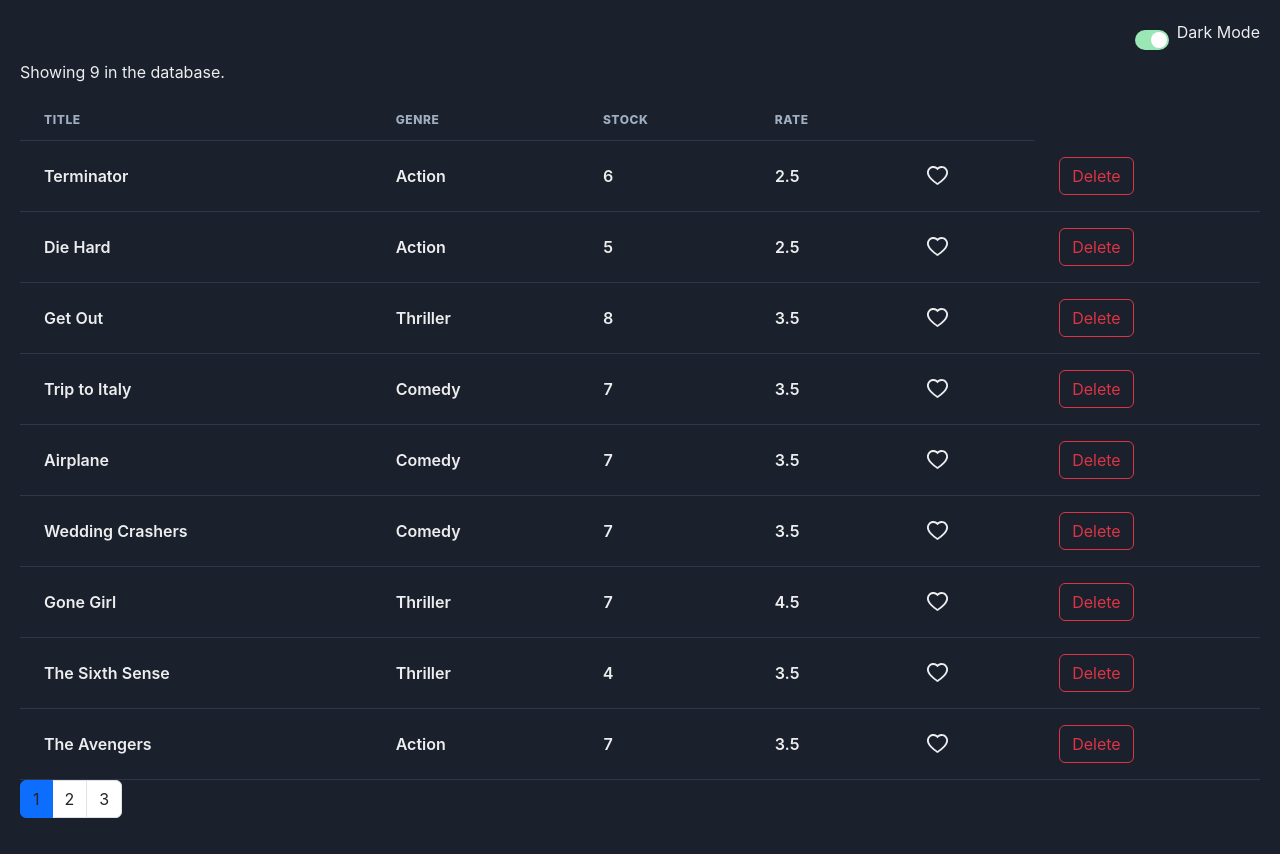
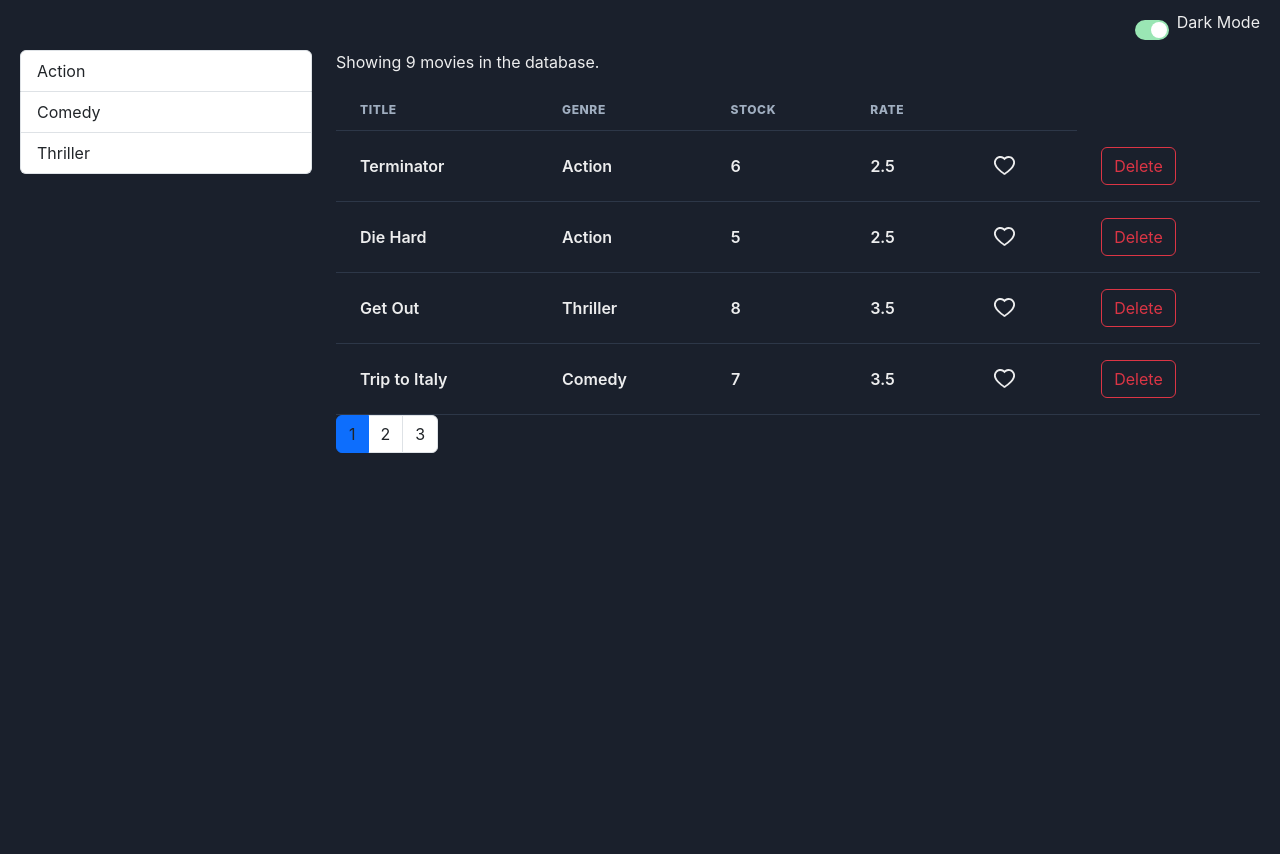
Before and after one commit to christienMD/Videly, a React (Vite) app: page / in a window 1280 px wide. After the commit the page ends 800 px from the top, so only its background shows below. Built offline with nearby package versions, Linux system fonts and the light colour scheme.

Commit message:
Build the Genres List Group and Implement filtering

```diff
--- a/src/App.tsx
+++ b/src/App.tsx
@@ -23,7 +23,6 @@ function App() {
       <ColorModeSwitch />
 
       <Movies
-        moviesCount={movies.length}
         movies={movies}
         onDeleteMovie={handleDelete}
         onClickLike={(movie) => {
--- a/src/components/Movies.tsx
+++ b/src/components/Movies.tsx
@@ -1,32 +1,50 @@
 import { Table, Td, Text, Th, Thead, Tr } from "@chakra-ui/react";
 import { Movie } from "../services/fakeMovieService";
+import { Genre } from "../services/fakeGenreService";
+import { getGenres } from "../services/fakeGenreService";
 import { tableHeaders } from "../App";
 import Like from "./common/Like";
 import Pagination from "./common/Pagination";
+import { paginate } from "../utils/paginate";
 import { useState } from "react";
+import ListGroup from "./common/ListGroup";
 
 interface Movies {
   movies: Movie[];
   onDeleteMovie: (movie: Movie) => void;
-  moviesCount: number;
   onClickLike: (movie: Movie) => void;
 }
 
 const Movies = ({
   movies,
   onDeleteMovie,
-  moviesCount,
   onClickLike,
 }: Movies) => {
-    const [currentPage, setCurrentPage] = useState(1)
-    const handlePageChange = (page:number) => {
-      setCurrentPage(page)
-    }
+  const allGenres = getGenres();
+  const [selectedGenre, setSelectedGenre] = useState<Genre>();
+  const [genres, setGenres] = useState<Genre[]>(allGenres);
+  const pageSize = 4;
+  const [currentPage, setCurrentPage] = useState(1);
+  const handlePageChange = (page: number) => {
+    setCurrentPage(page);
+  };
+
+  const filteredMovies = selectedGenre
+    ? movies.filter((m) => m.genre._id === selectedGenre._id)
+    : movies;
+  const paginatedMovies = paginate(filteredMovies, currentPage, pageSize);
 
   return (
-    <>
-      {moviesCount > 0 ? (
-        <Text>Showing {moviesCount} in the database.</Text>
+    <div className="row">
+      <div className="col-md-3">
+        <ListGroup
+          genres={genres}
+          onSelectGenre={(genre) => setSelectedGenre(genre)}
+        />
+      </div>
+      <div className="col">
+        {filteredMovies.length > 0 ? (
+          <Text>Showing {filteredMovies.length} movies in the database.</Text>
         ) : (
           <Text>There are no movies in the database</Text>
         )}
@@ -41,7 +59,7 @@ const Movies = ({
             </Tr>
           </Thead>
           <tbody>
-          {movies.map((movie) => (
+            {paginatedMovies.map((movie) => (
               <Tr fontWeight="semibold" key={movie._id}>
                 <Td>{movie.title}</Td>
                 <Td>{movie.genre.name}</Td>
@@ -62,8 +80,14 @@ const Movies = ({
             ))}
           </tbody>
         </Table>
-      <Pagination currentPage={currentPage} itemsCount={movies.length} pageSize={4} onPageChange={(page) => handlePageChange(page)}/>
-    </>
+        <Pagination
+          currentPage={currentPage}
+          itemsCount={filteredMovies.length}
+          pageSize={pageSize}
+          onPageChange={(page) => handlePageChange(page)}
+        />
+      </div>
+    </div>
   );
 };
 
--- /dev/null
+++ b/src/components/common/ListGroup.tsx
@@ -0,0 +1,33 @@
+import { useState } from "react";
+import { Genre } from "../../services/fakeGenreService";
+
+export interface Genres {
+  genres: Genre[];
+  onSelectGenre: (genre: Genre) => void;
+}
+
+const ListGroup = ({ genres, onSelectGenre }: Genres) => {
+  const [selectedGenre, setSelectedGenre] = useState<Genre>();
+  return (
+    <ul className="list-group">
+      {genres.map((genre) => (
+        <li
+          onClick={() => {
+            setSelectedGenre(genre);
+            onSelectGenre(genre);
+          }}
+          key={genre._id}
+          className={
+            genre === selectedGenre
+              ? "list-group-item active"
+              : "list-group-item"
+          }
+        >
+          {genre.name}
+        </li>
+      ))}
+    </ul>
+  );
+};
+
+export default ListGroup;
--- a/src/components/common/Pagination.tsx
+++ b/src/components/common/Pagination.tsx
@@ -13,7 +13,7 @@ const Pagination = ({
   currentPage,
   onPageChange,
 }: Props) => {
-  console.log(currentPage);
+  // console.log(currentPage);
   const pagesCount = Math.ceil(itemsCount / pageSize);
   if (pagesCount === 1) return null;
   const pages = _.range(1, pagesCount + 1);
--- a/src/index.css
+++ b/src/index.css
@@ -1,4 +1,4 @@
 body {
   margin: 0;
-  padding: 20px 20px;
+  padding: 10px 20px;
 }
--- a/src/services/fakeGenreService.ts
+++ b/src/services/fakeGenreService.ts
@@ -1,3 +1,7 @@
+export interface Genre {
+  _id: string;
+  name: string;
+}
 
 export const genres = [
   { _id: "5b21ca3eeb7f6fbccd471818", name: "Action" },
--- /dev/null
+++ b/src/utils/paginate.ts
@@ -0,0 +1,8 @@
+import _ from "lodash";
+import { Movie } from "../services/fakeMovieService";
+
+
+export const paginate = (items: Movie[] , pageNumber: number, pageSize : number) => {
+  const startIndex = (pageNumber - 1) * pageSize;
+ return _(items).slice(startIndex).take(pageSize).value();
+};
```
Lines whose indentation alone changed are shown as unchanged.
